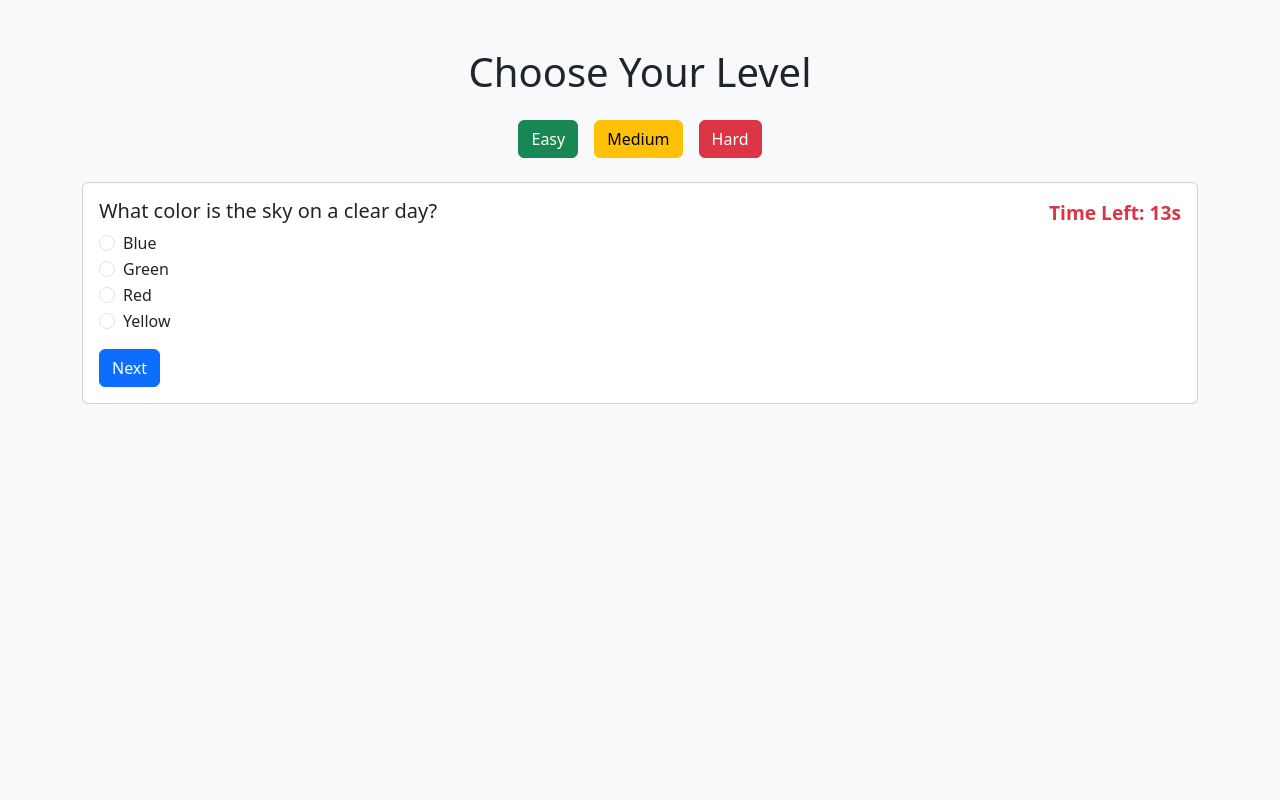
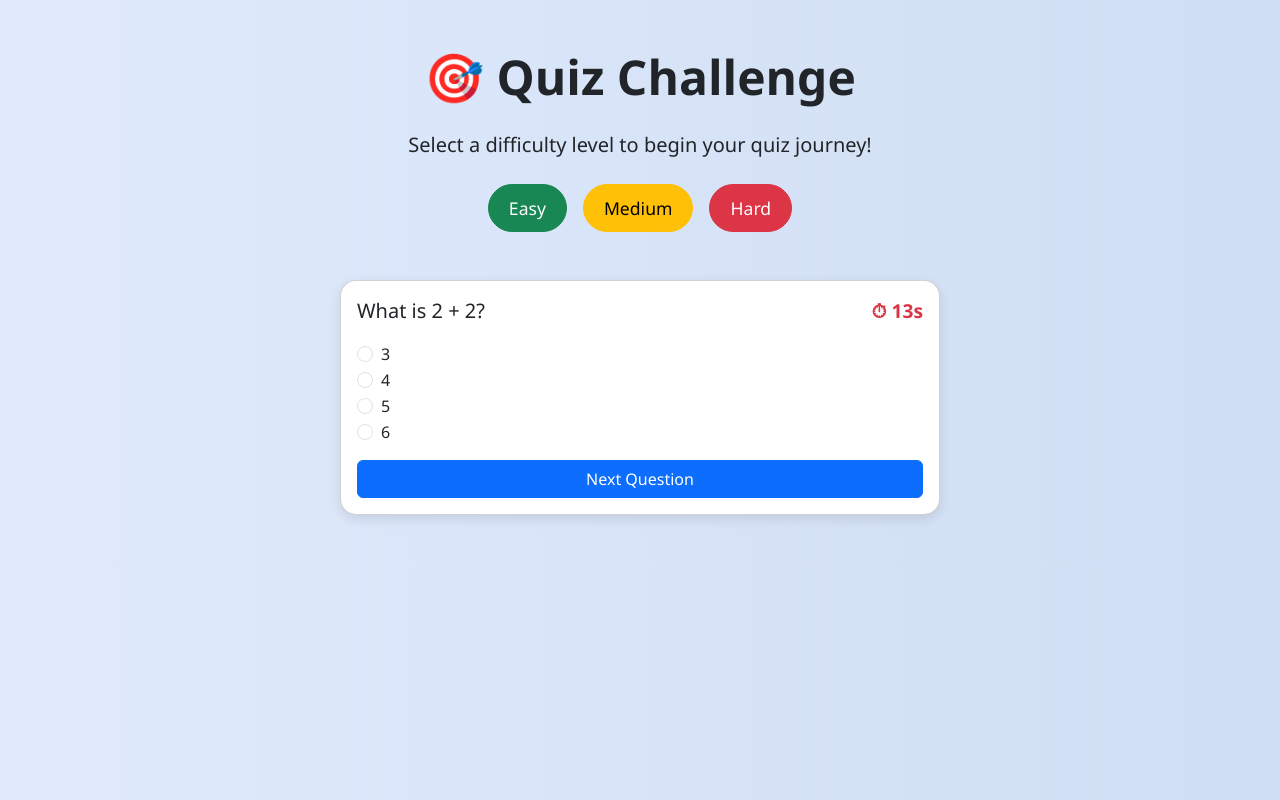
Before and after one commit to Arman1240-dotcom/Quizzly, a plain HTML site: page quiz-random.html in a window 1280 px wide. Both pictures are taken after a click on the button "Easy". Drawn offline with nearby package versions, Linux system fonts and the light colour scheme.

Commit message:
modified quiz-random

```diff
--- a/quiz-random.html
+++ b/quiz-random.html
@@ -6,76 +6,99 @@
   <title>Quiz by Levels</title>
   <link href="https://cdn.jsdelivr.net/npm/bootstrap@5.3.0/dist/css/bootstrap.min.css" rel="stylesheet">
   <style>
+    body {
+      font-family: 'Segoe UI', Tahoma, Geneva, Verdana, sans-serif;
+      background: linear-gradient(to right, #e0eafc, #cfdef3);
+    }
     #timer {
       font-size: 1.2rem;
       font-weight: bold;
       color: #dc3545;
     }
+    .level-btn {
+      font-size: 1.1rem;
+      padding: 10px 20px;
+      border-radius: 50px;
+    }
+    .card {
+      box-shadow: 0 4px 12px rgba(0,0,0,0.1);
+      border-radius: 1rem;
+    }
+    #quiz-container {
+      max-width: 600px;
+      margin: auto;
+    }
+    #result {
+      padding: 1rem;
+      background: white;
+      border-radius: 1rem;
+      box-shadow: 0 4px 12px rgba(0,0,0,0.1);
+    }
   </style>
 </head>
-<body class="bg-light">
-  <div class="container py-5">
-    <h1 class="text-center mb-4">Choose Your Level</h1>
-    <div class="d-flex justify-content-center mb-4">
-      <button class="btn btn-success mx-2" onclick="startQuiz('easy')">Easy</button>
-      <button class="btn btn-warning mx-2" onclick="startQuiz('medium')">Medium</button>
-      <button class="btn btn-danger mx-2" onclick="startQuiz('hard')">Hard</button>
+<body>
+  <div class="container py-5 text-center">
+    <h1 class="display-5 fw-bold mb-4">🎯 Quiz Challenge</h1>
+    <p class="lead mb-4">Select a difficulty level to begin your quiz journey!</p>
+    <div class="d-flex justify-content-center mb-5">
+      <button class="btn btn-success mx-2 level-btn" onclick="startQuiz('easy')">Easy</button>
+      <button class="btn btn-warning mx-2 level-btn" onclick="startQuiz('medium')">Medium</button>
+      <button class="btn btn-danger mx-2 level-btn" onclick="startQuiz('hard')">Hard</button>
     </div>
 
     <div id="quiz-container" class="card d-none">
       <div class="card-body">
-        <div class="d-flex justify-content-between">
-          <h5 id="question" class="card-title"></h5>
+        <div class="d-flex justify-content-between align-items-center mb-3">
+          <h5 id="question" class="card-title mb-0 text-start"></h5>
           <div id="timer"></div>
         </div>
-        <div id="options" class="mb-3"></div>
-        <button class="btn btn-primary" onclick="nextQuestion()">Next</button>
+        <div id="options" class="mb-3 text-start"></div>
+        <button class="btn btn-primary w-100" onclick="nextQuestion()">Next Question</button>
       </div>
     </div>
 
-    <div id="result" class="text-center mt-4 fw-bold fs-4"></div>
+    <div id="result" class="mt-4 fw-bold fs-4 d-none"></div>
   </div>
 
-  <script>
+  <script defer>
     const questions = {
       easy: [
-    { q: "What color is the sky on a clear day?", options: ["Blue", "Green", "Red", "Yellow"], answer: 0 },
-    { q: "Which animal barks?", options: ["Cat", "Dog", "Cow", "Elephant"], answer: 1 },
+        { q: "What is 2 + 2?", options: ["3", "4", "5", "6"], answer: 1 },
+        { q: "Which color is the sky?", options: ["Blue", "Green", "Red", "Yellow"], answer: 0 },
         { q: "How many days in a week?", options: ["5", "6", "7", "8"], answer: 2 },
-    { q: "What is 3 + 2?", options: ["4", "5", "6", "7"], answer: 1 },
-    { q: "Which fruit is red?", options: ["Apple", "Banana", "Kiwi", "Pear"], answer: 0 },
-    { q: "Which is a vehicle?", options: ["Chair", "Car", "Spoon", "Shoe"], answer: 1 },
-    { q: "Which one is a season?", options: ["Winter", "Tiger", "Book", "Stone"], answer: 0 },
-    { q: "Which one is used for writing?", options: ["Pen", "Cup", "Shirt", "Shoe"], answer: 0 },
-    { q: "Sun rises in the?", options: ["East", "West", "North", "South"], answer: 0 },
-    { q: "Which is a domestic animal?", options: ["Lion", "Tiger", "Cow", "Wolf"], answer: 2 },
+        { q: "What is the color of banana?", options: ["Blue", "Yellow", "Red", "Green"], answer: 1 },
+        { q: "How many wheels does a car have?", options: ["2", "3", "4", "6"], answer: 2 },
+        { q: "What is the opposite of hot?", options: ["Warm", "Cold", "Cool", "Hotter"], answer: 1 },
+        { q: "What do cows drink?", options: ["Milk", "Water", "Juice", "Soda"], answer: 1 },
+        { q: "Which shape has 3 sides?", options: ["Square", "Circle", "Triangle", "Rectangle"], answer: 2 },
+        { q: "What comes after Tuesday?", options: ["Monday", "Wednesday", "Thursday", "Friday"], answer: 1 },
+        { q: "Which animal barks?", options: ["Cat", "Dog", "Horse", "Cow"], answer: 1 }
       ],
       medium: [
-    { q: "Who wrote the Ramayana?", options: ["Valmiki", "Vyasa", "Tulsidas", "Kabir"], answer: 0 },
+        { q: "What is the capital of France?", options: ["Rome", "Madrid", "Paris", "Berlin"], answer: 2 },
+        { q: "What does CPU stand for?", options: ["Central Processing Unit", "Control Processing Unit", "Computer Power Unit", "Central Performance Unit"], answer: 0 },
+        { q: "What is the boiling point of water?", options: ["90°C", "100°C", "110°C", "120°C"], answer: 1 },
         { q: "Which gas do plants use for photosynthesis?", options: ["Oxygen", "Hydrogen", "Carbon Dioxide", "Nitrogen"], answer: 2 },
-    { q: "Which continent is India in?", options: ["Africa", "Asia", "Europe", "Australia"], answer: 1 },
-    { q: "Who was the first President of India?", options: ["Dr. Rajendra Prasad", "Jawaharlal Nehru", "Mahatma Gandhi", "Sardar Patel"], answer: 0 },
         { q: "Which planet is known as the Red Planet?", options: ["Earth", "Mars", "Jupiter", "Venus"], answer: 1 },
-    { q: "What is the boiling point of water in Celsius?", options: ["90°C", "80°C", "100°C", "110°C"], answer: 2 },
-    { q: "What is the capital of France?", options: ["Berlin", "London", "Paris", "Rome"], answer: 2 },
         { q: "How many continents are there?", options: ["5", "6", "7", "8"], answer: 2 },
-    { q: "Who invented the light bulb?", options: ["Newton", "Edison", "Einstein", "Tesla"], answer: 1 },
-    { q: "Which is the longest river in the world?", options: ["Nile", "Amazon", "Ganges", "Mississippi"], answer: 0 },
+        { q: "Who wrote 'Romeo and Juliet'?", options: ["Charles Dickens", "William Shakespeare", "Mark Twain", "Jane Austen"], answer: 1 },
+        { q: "Which organ pumps blood in the body?", options: ["Brain", "Liver", "Heart", "Lung"], answer: 2 },
+        { q: "What is H2O?", options: ["Oxygen", "Hydrogen", "Water", "Salt"], answer: 2 },
+        { q: "What is the square root of 16?", options: ["2", "3", "4", "5"], answer: 2 }
       ],
       hard: [
-    { q: "What is the integral of sin(x)?", options: ["-cos(x)", "cos(x)", "-sin(x)", "x^2"], answer: 0 },
-    { q: "In which year did World War I begin?", options: ["1914", "1918", "1939", "1945"], answer: 0 },
-    { q: "Who formulated the theory of relativity?", options: ["Newton", "Bohr", "Einstein", "Tesla"], answer: 2 },
-    { q: "What is the capital of Mongolia?", options: ["Astana", "Ulaanbaatar", "Tashkent", "Bishkek"], answer: 1 },
-    { q: "Which element has the atomic number 1?", options: ["Oxygen", "Hydrogen", "Carbon", "Helium"], answer: 1 },
-    { q: "Who painted the Mona Lisa?", options: ["Van Gogh", "Picasso", "Leonardo da Vinci", "Michelangelo"], answer: 2 },
-    { q: "Which language is used for Android app development?", options: ["Swift", "Java", "Python", "PHP"], answer: 1 },
-    { q: "In binary, what does 1011 equal in decimal?", options: ["11", "10", "12", "13"], answer: 0 },
-    { q: "Which law states F = ma?", options: ["Ohm's", "Newton's Second", "Archimedes", "Boyle's"], answer: 1 },
-    { q: "What is the square root of 144?", options: ["11", "12", "13", "14"], answer: 1 },
+        { q: "What is the derivative of sin(x)?", options: ["cos(x)", "-cos(x)", "-sin(x)", "tan(x)"], answer: 0 },
+        { q: "Which planet has the most moons?", options: ["Earth", "Mars", "Jupiter", "Saturn"], answer: 3 },
+        { q: "What is Schrödinger's cat a thought experiment of?", options: ["Quantum mechanics", "Relativity", "Evolution", "Thermodynamics"], answer: 0 },
+        { q: "What is the integral of 1/x?", options: ["ln|x|", "x", "1/x^2", "x^2/2"], answer: 0 },
+        { q: "Who developed the theory of relativity?", options: ["Newton", "Einstein", "Tesla", "Galileo"], answer: 1 },
+        { q: "What is the smallest prime number?", options: ["0", "1", "2", "3"], answer: 2 },
+        { q: "Which element has the atomic number 6?", options: ["Carbon", "Oxygen", "Nitrogen", "Helium"], answer: 0 },
+        { q: "What does DNA stand for?", options: ["Deoxyribonucleic Acid", "Ribonucleic Acid", "Nitric Acid", "Dinucleic Acid"], answer: 0 },
+        { q: "What is the capital of Iceland?", options: ["Oslo", "Reykjavik", "Helsinki", "Stockholm"], answer: 1 },
+        { q: "What is the formula for the area of a circle?", options: ["πr", "2πr", "πr²", "r²"], answer: 2 }
       ]
     };
-
 
     const timeLimits = { easy: 15, medium: 13, hard: 12 };
     let currentLevel = '';
@@ -89,6 +112,7 @@
       currentQuestion = 0;
       score = 0;
       document.getElementById("quiz-container").classList.remove("d-none");
+      document.getElementById("result").classList.add("d-none");
       document.getElementById("result").innerHTML = "";
       showQuestion();
     }
@@ -96,6 +120,10 @@
     function showQuestion() {
       clearInterval(timerInterval);
       const q = questions[currentLevel][currentQuestion];
+      if (!q) {
+        alert("No questions available for this level.");
+        return;
+      }
       document.getElementById("question").innerText = q.q;
       const optionsHtml = q.options.map((opt, index) =>
         `<div class="form-check">
@@ -109,10 +137,10 @@
 
     function startTimer() {
       timeLeft = timeLimits[currentLevel];
-      document.getElementById("timer").innerText = `Time Left: ${timeLeft}s`;
+      document.getElementById("timer").innerText = `⏱ ${timeLeft}s`;
       timerInterval = setInterval(() => {
         timeLeft--;
-        document.getElementById("timer").innerText = `Time Left: ${timeLeft}s`;
+        document.getElementById("timer").innerText = `⏱ ${timeLeft}s`;
         if (timeLeft <= 0) {
           clearInterval(timerInterval);
           nextQuestion(true);
@@ -137,7 +165,9 @@
       } else {
         clearInterval(timerInterval);
         document.getElementById("quiz-container").classList.add("d-none");
-        document.getElementById("result").innerText = `Your Score: ${score} / ${questions[currentLevel].length}`;
+        const resultBox = document.getElementById("result");
+        resultBox.classList.remove("d-none");
+        resultBox.innerText = `🎉 Your Score: ${score} / ${questions[currentLevel].length}`;
       }
     }
   </script>
```
Also changed, not shown: index.html (+1 -1 lines). Lines whose indentation alone changed are shown as unchanged.
